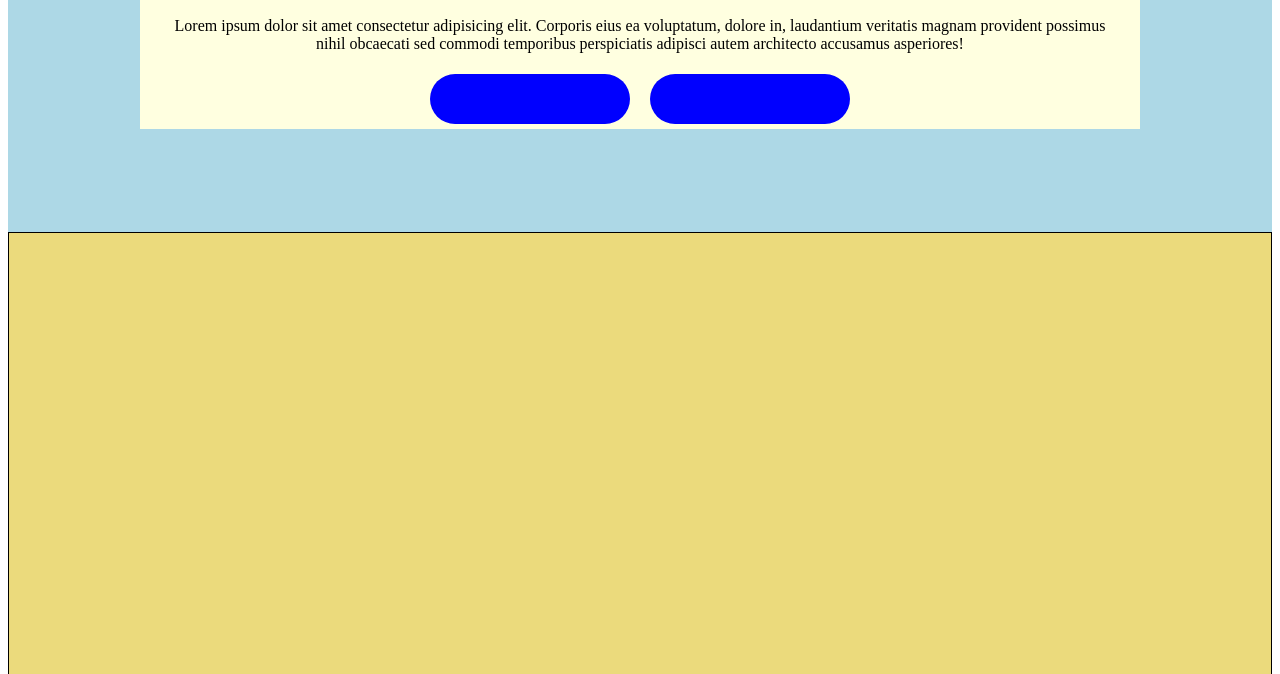
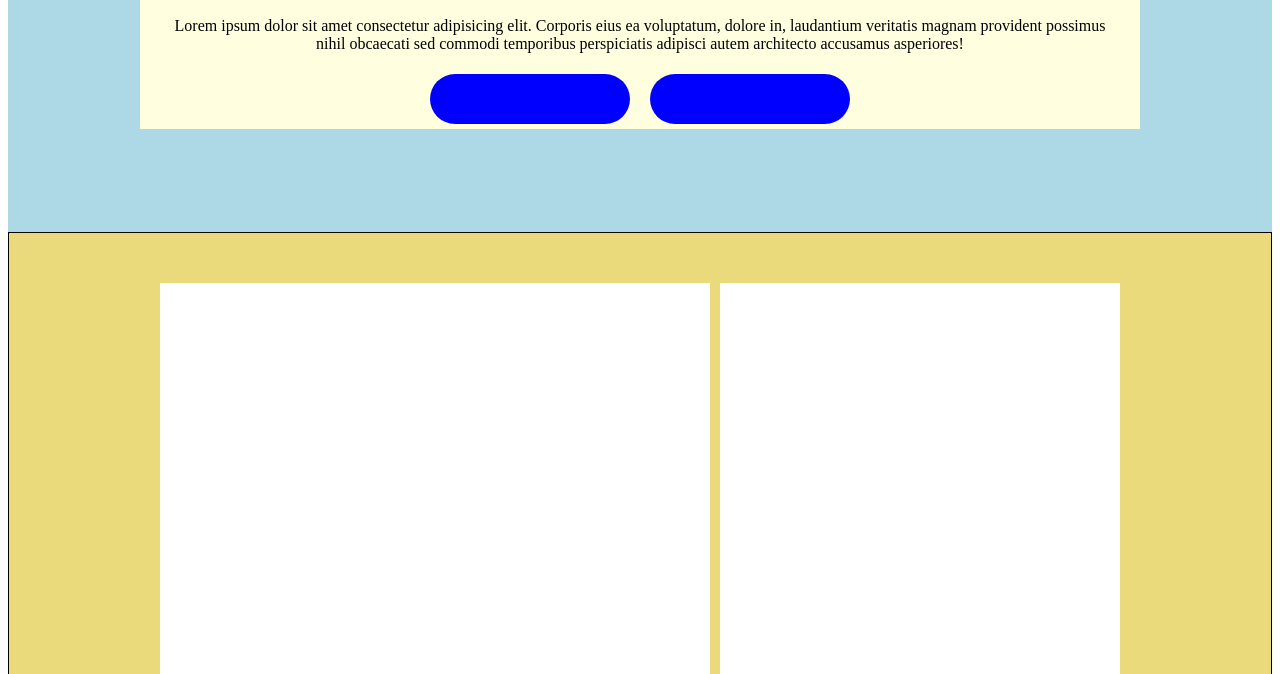
Before and after one commit to KevinZucca/htmlcss-struttura-discord, a plain HTML site: page index.html in a window 1280 px wide. Shown: the part 278-952 px from the top of the page. Drawn offline with Linux system fonts and the light colour scheme.

Commit message:
feat: first section of main

```diff
--- a/css/style.css
+++ b/css/style.css
@@ -119,3 +119,27 @@ main #four {
     border: 1px solid black;
     background-color: rgb(248, 64, 64);
 }
+
+
+main section {
+    display: flex;
+}
+
+.container-one {
+    display: flex;
+    flex-flow: row nowrap;
+    gap: 10px;
+    justify-content: center;
+    align-items: center;
+}
+#picture {
+    height: 400px;
+    width: 550px;
+    background-color: white;
+}
+
+#text-picture {
+    height: 400px;
+    width: 400px;
+    background-color: white;
+}
--- a/index.html
+++ b/index.html
@@ -44,13 +44,19 @@
 
     <main>
         <section id="one">
-            <div class="container-one centered"></div>
+            <div class="container-one centered">
+                <div id="picture" class="first-picture"></div>
+                <div id="text-picture"></div>
+            </div>
         </section>
-            <section id="two"><div class="container-two centered"></div>
+            <section id="two">
+                <div class="container-two centered"></div>
         </section>
-            <section id="three"><div class="container-three centered"></div>
+            <section id="three">
+                <div class="container-three centered"></div>
         </section>
-            <section id="four"><div class="container-four centered"></div>
+            <section id="four">
+                <div class="container-four centered"></div>
         </section>
     </main>
 
```
